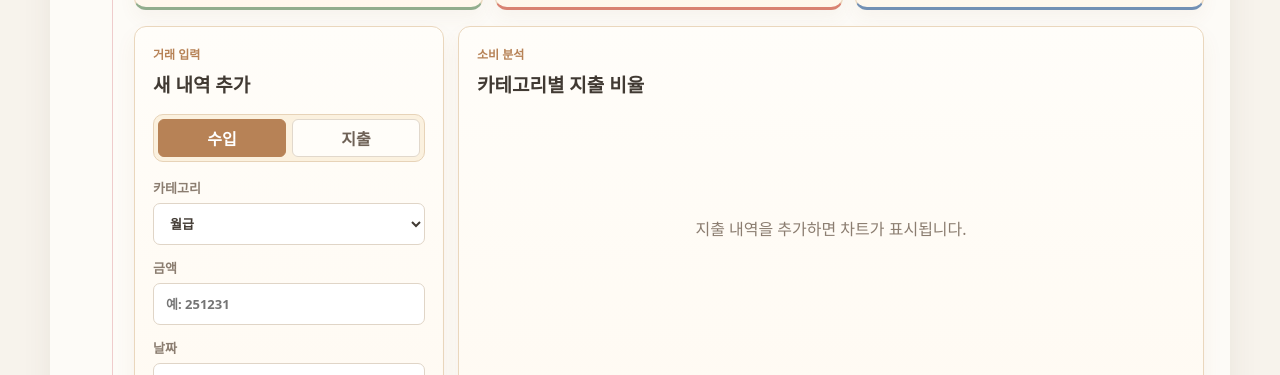
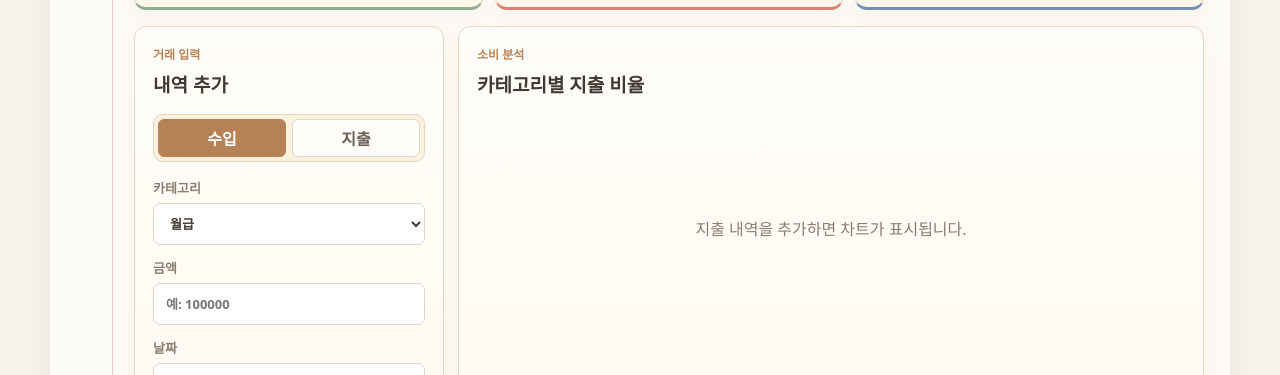
Before and after one commit to kimwaksoo/Cross, a React (Vite) app: page / in a window 1280 px wide. Shown: the part 485-860 px from the top of the page. Built offline with nearby package versions, Linux system fonts and the light colour scheme.

Commit message:
update code

```diff
--- a/src/components/ExpenseChart.tsx
+++ b/src/components/ExpenseChart.tsx
@@ -30,10 +30,10 @@ const COLORS = [
 ];
 
 export default function ExpenseChart({ data }: Props) {
-  // ★ AI 활용 부분 ★ 원형 차트와 막대 그래프를 전환하는 상태 관리 방식을 참고함
+  // ★ AI 활용 부분 ★ 원형 차트와 막대 그래프를 전환하는 상태 관리 방식 참고
   const [chartType, setChartType] = useState<"pie" | "bar">("pie");
 
-  // ★ AI 활용 부분 ★ 막대 그래프에서 금액 기준 오름차순으로 보여주는 정렬 방식을 참고함
+  // ★ AI 활용 부분 ★ 막대 그래프에서 금액 기준 오름차순으로 보여주는 정렬 방식 참고
   const barData = [...data].sort((a, b) => a.value - b.value);
 
   return (
@@ -56,6 +56,7 @@ export default function ExpenseChart({ data }: Props) {
 
       {data.length > 0 ? (
         <div className="chartBody">
+          {/* 영역 크기에 맞춰 차트 크기 자동 조절 */}
           <ResponsiveContainer width="100%" height={300}>
             {chartType === "pie" ? (
               <PieChart>
@@ -70,6 +71,7 @@ export default function ExpenseChart({ data }: Props) {
               <BarChart data={barData} margin={{ top: 12, right: 12, bottom: 20, left: 10 }}>
                 <CartesianGrid stroke="#ead7bd" strokeDasharray="3 3" />
                 <XAxis dataKey="name" tick={{ fill: "#76695e", fontSize: 12 }} />
+                {/* 세로축 금액을 만 원 단위로 줄여 표시 */}
                 <YAxis tick={{ fill: "#76695e", fontSize: 12 }} tickFormatter={(value) => `${Number(value) / 10000}만`} />
                 <Tooltip formatter={(value) => formatMoney(Number(value))} />
                 <Bar dataKey="value" radius={[8, 8, 0, 0]}>
--- a/src/components/MonthlyReport.tsx
+++ b/src/components/MonthlyReport.tsx
@@ -16,7 +16,7 @@ export default function MonthlyReport({ transactions, selectedDate, selectedMont
   // 선택한 날짜의 지출 금액을 모두 더한 값
   const selectedDateExpenseTotal = selectedDateExpenses.reduce((sum, item) => sum + item.amount, 0);
 
-  // ★ AI 활용 부분 ★ 선택 날짜의 지출 금액을 점수 구간으로 나누는 계산 방식을 참고함
+  // ★ AI 활용 부분 ★ 선택 날짜의 지출 금액을 점수 구간으로 나누는 계산 방식 참고
   // 선택한 날짜의 지출 금액에 따라 보여줄 소비 점수
   const selectedDateScore =
     selectedDateExpenseTotal === 0
@@ -50,10 +50,12 @@ export default function MonthlyReport({ transactions, selectedDate, selectedMont
   const expenseTransactions = transactions.filter((item) => item.type === "expense");
 
   expenseTransactions.forEach((item) => {
+    // 같은 카테고리가 이미 있으면 기존 금액에 현재 금액 더함
     categoryTotals[item.category] = (categoryTotals[item.category] || 0) + item.amount;
   });
 
   // 영수증에 보여줄 카테고리별 지출 목록
+  // 금액이 큰 카테고리가 위로 오도록 정렬
   const receiptItems = Object.entries(categoryTotals).sort((a, b) => b[1] - a[1]);
 
   // 가장 많이 지출한 카테고리
@@ -111,6 +113,7 @@ export default function MonthlyReport({ transactions, selectedDate, selectedMont
                     <span>{category}</span>
                     <strong>
                       {formatMoney(amount)}
+                      {/* 현재 카테고리 금액이 전체 지출에서 차지하는 비율 */}
                       <em>{Math.round((amount / totalExpense) * 100)}%</em>
                     </strong>
                   </div>
--- a/src/components/TransactionForm.tsx
+++ b/src/components/TransactionForm.tsx
@@ -42,7 +42,7 @@ export default function TransactionForm({
     <form className="formCard" onSubmit={onSubmit}>
       <div className="sectionTitle">
         <p>거래 입력</p>
-        <h2>{editingId ? "내역 수정" : "새 내역 추가"}</h2>
+        <h2>{editingId ? "내역 수정" : "내역 추가"}</h2>
       </div>
 
       <div className="typeButtons">
@@ -69,7 +69,7 @@ export default function TransactionForm({
           type="number"
           min="1"
           step="1"
-          placeholder="예: 251231"
+          placeholder="예: 100000"
           value={amount}
           onChange={(e) => onAmountChange(e.target.value)}
           required
--- a/src/components/TransactionList.tsx
+++ b/src/components/TransactionList.tsx
@@ -15,7 +15,7 @@ type Props = {
   onDelete: (id: number) => void;
 };
 
-// ★ AI 활용 부분 ★ 카테고리 이름에 맞는 아이콘을 매칭하는 객체 구조를 참고함
+// 카테고리 이름에 맞는 아이콘을 매칭하는 객체 구조
 const getCategoryIcon = (category: string, type: TransactionType) => {
   const icons: Record<string, string> = {
     월급: "💼",
@@ -37,6 +37,7 @@ const getCategoryIcon = (category: string, type: TransactionType) => {
     기타: "🧾",
   };
 
+  // 등록되지 않은 카테고리는 수입/지출 종류에 따라 기본 아이콘 표시
   return icons[category] ?? (type === "income" ? "💵" : "🛒");
 };
 
--- a/src/utils.ts
+++ b/src/utils.ts
@@ -15,6 +15,7 @@ export const getTotalByType = (
 ) => {
   return transactions
     .filter((item) => item.type === type)
+    // sum에는 지금까지 더한 금액, item.amount에는 현재 거래 금액
     .reduce((sum, item) => sum + item.amount, 0);
 };
 
@@ -31,6 +32,7 @@ export const getChartData = (transactions: Transaction[]) => {
         (expenseGroup[item.category] || 0) + item.amount;
     });
 
+  // 객체 형태의 합계 데이터를 차트에서 쓰기 쉬운 배열 형태로 변환
   return Object.entries(expenseGroup).map(([name, value]) => ({
     name,
     value,
@@ -49,9 +51,11 @@ export const getVisibleTransactions = (
     .filter((item) => filter === "all" || item.type === filter)
     .filter(
       (item) =>
+        // 검색어가 카테고리 또는 메모에 포함되면 화면 표시
         item.category.includes(searchText) || item.memo.includes(searchText),
     )
     .sort((a, b) => {
+      // 선택한 정렬 버튼에 따라 최신순 또는 금액순으로 정렬
       if (sortType === "highAmount") {
         return b.amount - a.amount;
       }
```
Also changed, not shown: src/App.tsx (+6 -1 lines).
